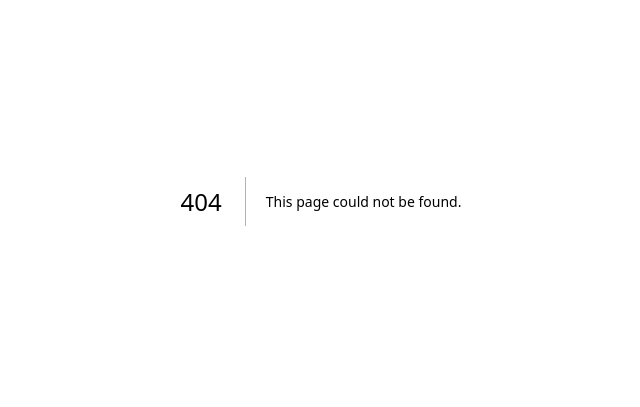
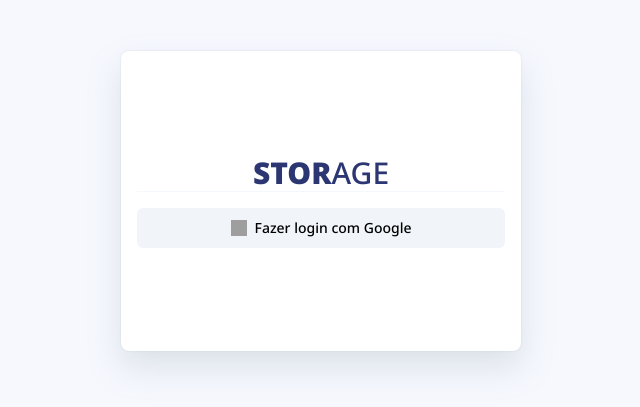
Before and after one commit to storage-system/storage-system-web, a Next.js app: page /sign-in in a window 1280 px wide. Before the commit this address had no page. Shown: the part 199-606 px from the top of the page, without its empty margins (319-959 px from the left). Built offline with nearby package versions, Linux system fonts and the light colour scheme; grey boxes are pictures that could not be loaded.

Commit message:
feat: sign in page

```diff
--- /dev/null
+++ b/src/app/(public)/sign-in/page.tsx
@@ -0,0 +1,29 @@
+"use client"
+
+import { Button } from "@/components/ui/button";
+import { PrivateRoutes } from "@/constants/routes/private-routes";
+import { signIn } from "next-auth/react";
+
+export default async function SignInPage() {
+  async function handleSignIn() {
+    await signIn("google", {
+      callbackUrl: PrivateRoutes.HOME
+    })
+  }
+
+  return (
+    <div className="w-screen h-screen flex justify-center items-center">
+      <div className="shadow-default bg-accent w-[400px] h-[300px] flex flex-col justify-center items-center space-y-4 p-4 rounded-lg">
+        <div className="w-full flex flex-col items-center border-b border-[#F4F7FE] dark:border-white/10">
+          <h1 className="font-extrabold text-textPrimary dark:text-white text-3xl">
+            STOR<span className="font-normal">AGE</span>
+          </h1>
+        </div>
+        <Button onClick={handleSignIn} variant="secondary" className="gap-2 w-full">
+          <img className="w-4 h-4" src="./google-icon.png" />
+          Fazer login com Google
+        </Button>
+      </div>
+    </div>
+  );
+}
--- a/src/app/layout.tsx
+++ b/src/app/layout.tsx
@@ -1,7 +1,8 @@
-import { DM_Sans } from "next/font/google";
+import SessionWrapper from "@/components/session-provider";
+import { Noto_Sans } from "next/font/google";
 import "./globals.css";
 
-const mainFontFamily = DM_Sans({
+const mainFontFamily = Noto_Sans({
   weight: ["300", "500", "700", "900"],
   subsets: ["latin"],
   variable: "--font-family-main",
@@ -13,8 +14,10 @@
   children: React.ReactNode;
 }>) {
   return (
-    <html lang="pt" className={mainFontFamily.variable}>
-      <body>{children}</body>
-    </html>
+    <SessionWrapper>
+      <html lang="pt" className={mainFontFamily.variable}>
+        <body>{children}</body>
+      </html>
+    </SessionWrapper>
   );
 }
--- /dev/null
+++ b/src/components/session-provider.tsx
@@ -0,0 +1,12 @@
+"use client"
+
+import { SessionProvider } from 'next-auth/react'
+import { ReactNode } from 'react'
+
+export default function SessionWrapper({ children }: { children: ReactNode }) {
+  return (
+    <SessionProvider>
+      {children}
+    </SessionProvider>
+  )
+}
```
